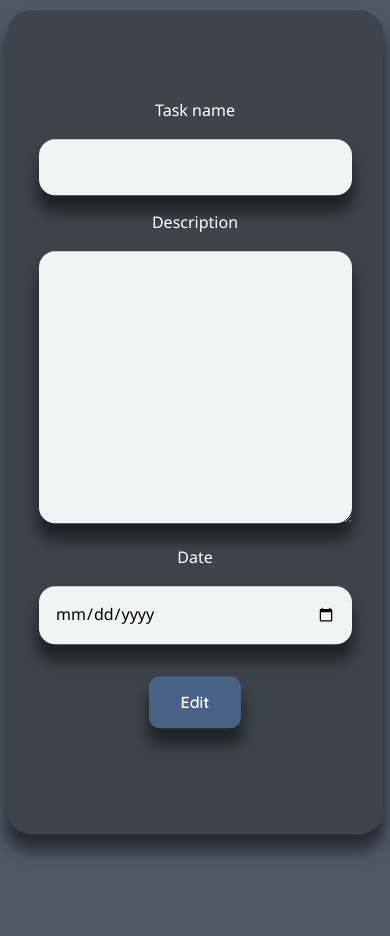
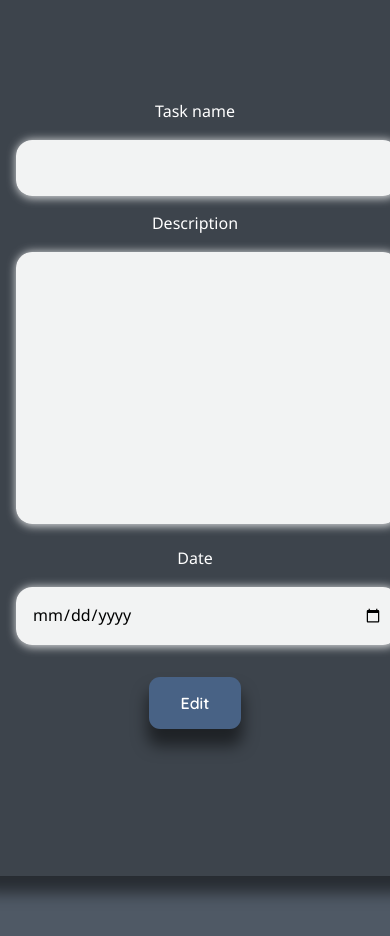
Before and after one commit to THEkingmay/lemmehelpU, a Vue app: page /edit in a window 390 px wide. Shown: the top 936 px of the page. Built offline with nearby package versions, Linux system fonts and the light colour scheme.

Commit message:
success commit

```diff
--- a/src/assets/main.css
+++ b/src/assets/main.css
@@ -59,10 +59,8 @@ button{
 @media screen and (max-width:700px) {
   .container{
     background-color:#3d444c;
-    width: 80vw;
-    max-width: 1000px;
-    height: 90vh;
-    max-height: 900px;
+    width: 100vw;
+    height: 100%;
     padding: 2rem;
     border-radius: 1.5rem;
     position: absolute;
@@ -82,7 +80,7 @@ button{
     width: 90%;
     font-family: "Noto Sans Thai", sans-serif;
     border-radius: 1rem;
-    box-shadow: 0px 15px 15px 2px rgba(0, 0, 0, 0.5);
+    margin: 0 1rem;
   }
   .con-bt{
     padding: 1rem;
```
